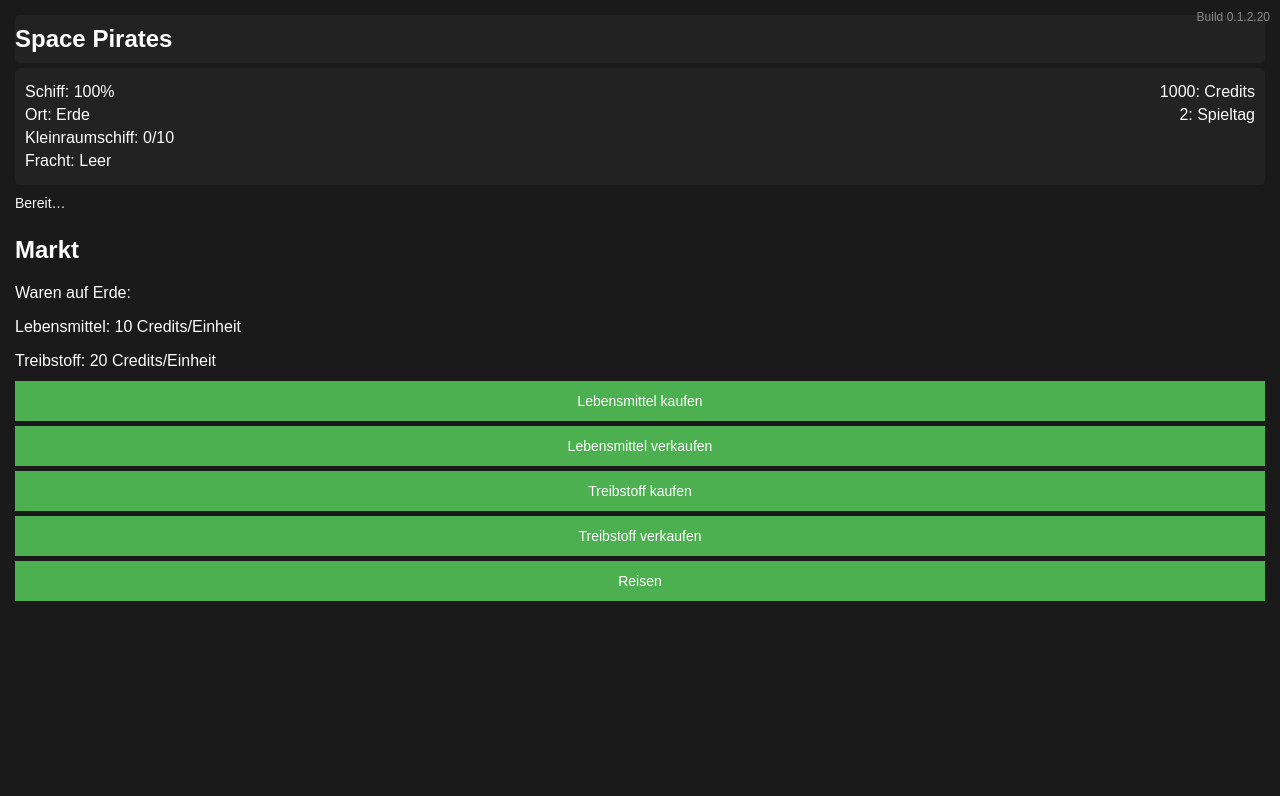
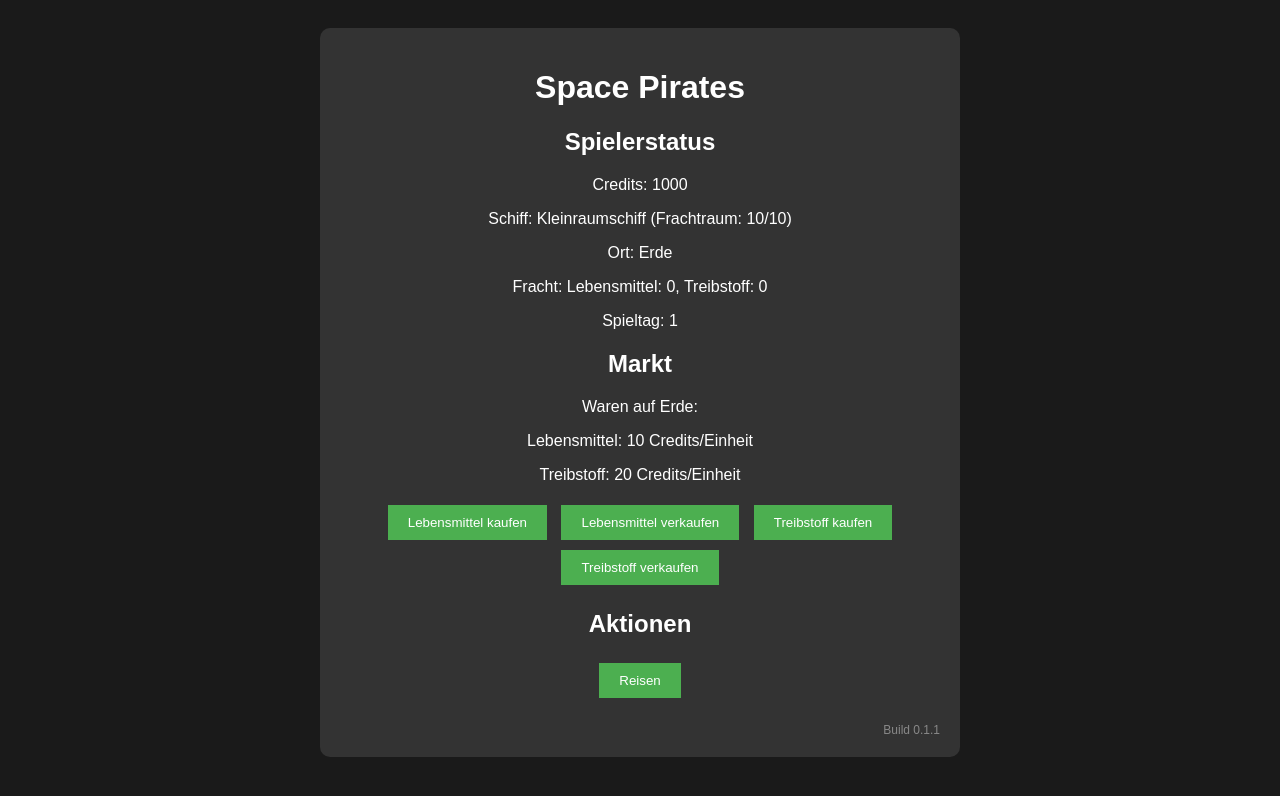
Before and after one commit to mdri141592654/Space-pirates, a plain HTML site: page index.html in a window 1280 px wide. Drawn offline with Linux system fonts and the light colour scheme.

Commit message:
Update index.html

```diff
--- a/index.html
+++ b/index.html
@@ -5,156 +5,87 @@
     <meta name="viewport" content="width=device-width, initial-scale=1.0, maximum-scale=1.0, user-scalable=no">
     <title>Space Pirates</title>
     <style>
-        * {
-            box-sizing: border-box; /* Globale Anwendung für konsistente Breiten */
-        }
         body {
             font-family: Arial, sans-serif;
             background-color: #1a1a1a;
             color: #ffffff;
-            margin: 0;
-            padding: 5px;
-            display: flex;
-            flex-direction: column;
-            height: 100vh; /* Vollständige Bildschirmhöhe */
+            text-align: center;
+            padding: 20px;
         }
         #game-container {
-            width: 100%;
-            background-color: transparent; /* Grauer Kasten entfernt */
-            padding: 10px;
+            max-width: 600px;
+            margin: 0 auto;
+            background-color: #333;
+            padding: 20px;
             border-radius: 10px;
-            display: flex;
-            flex-direction: column;
-            flex: 1 0 auto; /* Flexible Höhe ohne Überlauf */
-            min-height: 0; /* Verhindert Überlauf durch Flex */
-        }
-        #title {
-            width: 100%;
-            background-color: #222;
-            padding: 10px 0;
-            margin-bottom: 5px;
-            border-radius: 5px;
-        }
-        #title h1 {
-            margin: 0;
-            font-size: 24px;
-        }
-        #status {
-            background-color: #222;
-            padding: 10px;
-            margin-bottom: 5px;
-            border-radius: 5px;
-            width: 100%; /* Sicherstellen, dass die volle Breite genutzt wird */
-        }
-        #status p {
-            margin: 5px 0;
-            display: flex;
-            justify-content: space-between; /* Zweispaltiges Layout */
-        }
-        #market, #travel-options {
-            height: 350px; /* Feste Höhe für Konsistenz */
-            display: flex;
-            flex-direction: column;
-            justify-content: flex-start;
-            margin: 0;
-            background-color: transparent; /* Platzhalter für Hintergrundbild */
-            /* background-image: url('path/to/image.jpg'); Zukünftiges Bild */
-        }
-        #market-info, #travel-info {
-            height: 60px; /* Feste Höhe für Szene-Informationen */
-            margin-bottom: 5px;
-        }
-        #market-buttons, #planet-buttons {
-            display: flex;
-            flex-direction: column;
-            margin-top: 100px; /* Aktions-Menü beibehalten */
         }
         button {
             padding: 10px 20px;
-            margin-bottom: 5px; /* Gleichmäßiger Abstand */
+            margin: 5px;
             background-color: #4CAF50;
             color: white;
             border: none;
             cursor: pointer;
-            touch-action: manipulation;
-            font-size: 14px;
-            width: 100%;
-            box-sizing: border-box;
-            text-align: center;
-            height: 40px;
-            display: flex;
-            align-items: center;
-            justify-content: center;
-            line-height: 20px;
-        }
-        button:last-child {
-            margin-bottom: 0; /* Kein Abstand am letzten Button */
+            touch-action: manipulation; /* Verhindert Doppeltipp-Zoomen */
         }
         button:hover {
             background-color: #45a049;
         }
+        #status, #market, #travel-options {
+            margin: 20px 0;
+        }
         #travel-options {
-            display: none;
-        }
-        #message {
-            margin: 5px 0;
-            font-size: 14px;
+            display: none; /* Versteckt Planetenwahl initial */
         }
         #build-version {
             font-size: 12px;
             color: #888;
-            position: absolute; /* Absolut positioniert */
-            top: 10px;
-            right: 10px;
-            z-index: 10; /* Über anderen Inhalten */
+            margin-top: 20px;
+            text-align: right;
         }
     </style>
 </head>
 <body>
     <div id="game-container">
-        <div id="title">
         <h1>Space Pirates</h1>
+        <div id="status">
+            <h2>Spielerstatus</h2>
+            <p>Credits: <span id="credits">1000</span></p>
+            <p>Schiff: <span id="ship">Kleinraumschiff (Frachtraum: 10)</span></p>
+            <p>Ort: <span id="location">Erde</span></p>
+            <p>Fracht: <span id="inventory">Leer</span></p>
+            <p>Spieltag: <span id="day">1</span></p>
         </div>
-        <div id="status">
-            <p><span>Schiff: <span id="ship-condition">100%</span></span><span><span id="credits">1000</span>: Credits</span></p>
-            <p><span>Ort: <span id="location">Erde</span></span><span><span id="day">2</span>: Spieltag</span></p>
-            <p><span id="ship">Kleinraumschiff: 0/10</span></p>
-            <p><span>Fracht: <span id="inventory">Leer</span></span></p>
-        </div>
-        <div id="message">Bereit…</div>
         <div id="market">
-            <div id="market-info">
             <h2>Markt</h2>
             <p>Waren auf <span id="market-location">Erde</span>:</p>
             <p>Lebensmittel: <span id="food-price">10</span> Credits/Einheit</p>
             <p>Treibstoff: <span id="fuel-price">20</span> Credits/Einheit</p>
-            </div>
-            <div id="market-buttons">
             <button onclick="buyItem('Lebensmittel', 10)">Lebensmittel kaufen</button>
             <button onclick="sellItem('Lebensmittel', 10)">Lebensmittel verkaufen</button>
             <button onclick="buyItem('Treibstoff', 20)">Treibstoff kaufen</button>
             <button onclick="sellItem('Treibstoff', 20)">Treibstoff verkaufen</button>
+        </div>
+        <div id="actions">
+            <h2>Aktionen</h2>
             <button onclick="showTravelOptions()">Reisen</button>
         </div>
+        <div id="travel-options">
+            <h2>Wähle einen Planeten</h2>
+            <div id="planet-buttons"></div>
+            <button onclick="cancelTravel()">Abbrechen</button>
         </div>
-        <div id="travel-options">
-            <div id="travel-info">
-                <h2>Wähle einen Planeten</h2>
-            </div>
-            <div id="planet-buttons">
-                <!-- Planeten-Buttons und Abbrechen werden hier eingefügt -->
-            </div>
-        </div>
-        <div id="build-version">Build 0.1.2.20</div>
+        <div id="message"></div>
+        <div id="build-version">Build 0.1.1</div>
     </div>
 
     <script>
         let player = {
             credits: 1000,
-            ship: { name: "Kleinraumschiff", cargoSpace: 10, usedSpace: 0, condition: 100 },
+            ship: { name: "Kleinraumschiff", cargoSpace: 10, usedSpace: 0 },
             inventory: { Lebensmittel: 0, Treibstoff: 0 },
             location: "Erde",
-            day: 2
+            day: 1
         };
 
         let planets = [
@@ -165,15 +96,9 @@
 
         function updateDisplay() {
             document.getElementById("credits").textContent = player.credits;
-            document.getElementById("ship").textContent = `${player.ship.name}: ${player.ship.usedSpace}/${player.ship.cargoSpace}`;
-            document.getElementById("ship-condition").textContent = `${player.ship.condition}%`;
+            document.getElementById("ship").textContent = `${player.ship.name} (Frachtraum: ${player.ship.cargoSpace - player.ship.usedSpace}/${player.ship.cargoSpace})`;
             document.getElementById("location").textContent = player.location;
-            // Nur Ressourcen mit Menge > 0 anzeigen
-            const inventoryItems = Object.entries(player.inventory)
-                .filter(([_, qty]) => qty > 0)
-                .map(([item, qty]) => `${item}: ${qty}`)
-                .join(", ");
-            document.getElementById("inventory").textContent = inventoryItems || "Leer";
+            document.getElementById("inventory").textContent = Object.entries(player.inventory).map(([item, qty]) => `${item}: ${qty}`).join(", ") || "Leer";
             document.getElementById("day").textContent = player.day;
             let currentPlanet = planets.find(p => p.name === player.location);
             document.getElementById("market-location").textContent = player.location;
@@ -210,10 +135,14 @@
 
         function showTravelOptions() {
             console.log("Zeige Planetenwahl");
+            // Verstecke Markt und Aktionen
             document.getElementById("market").style.display = "none";
+            document.getElementById("actions").style.display = "none";
+            // Zeige Planetenwahl
             document.getElementById("travel-options").style.display = "block";
+            // Erstelle Buttons für alle Planeten außer dem aktuellen
             let planetButtons = document.getElementById("planet-buttons");
-            planetButtons.innerHTML = "";
+            planetButtons.innerHTML = ""; // Lösche vorherige Buttons
             planets.forEach(planet => {
                 if (planet.name !== player.location) {
                     let button = document.createElement("button");
@@ -222,10 +151,6 @@
                     planetButtons.appendChild(button);
                 }
             });
-            let cancelButton = document.createElement("button");
-            cancelButton.textContent = "Abbrechen";
-            cancelButton.onclick = cancelTravel;
-            planetButtons.appendChild(cancelButton);
             document.getElementById("message").textContent = "Wähle einen Planeten zum Reisen.";
         }
 
@@ -237,7 +162,9 @@
                 player.location = planetName;
                 player.day += 1;
                 document.getElementById("message").textContent = `Gereist nach ${player.location}! Tag ${player.day}`;
+                // Zeige Markt und Aktionen wieder an, verstecke Planetenwahl
                 document.getElementById("market").style.display = "block";
+                document.getElementById("actions").style.display = "block";
                 document.getElementById("travel-options").style.display = "none";
             } else {
                 document.getElementById("message").textContent = "Nicht genug Treibstoff!";
@@ -247,27 +174,13 @@
 
         function cancelTravel() {
             console.log("Reise abgebrochen");
+            // Zeige Markt und Aktionen wieder an, verstecke Planetenwahl
             document.getElementById("market").style.display = "block";
+            document.getElementById("actions").style.display = "block";
             document.getElementById("travel-options").style.display = "none";
             document.getElementById("message").textContent = "Reise abgebrochen.";
-            // Stabilisiere das Aktions-Menü-Layout
-            const marketButtons = document.getElementById("market-buttons");
-            marketButtons.style.marginTop = "100px"; // Zurücksetzen auf ursprünglichen Wert
-            marketButtons.style.transition = "none"; // Verhindert Übergangseffekte
-            // Erzwinge Neuzeichnen, um Layout zu stabilisieren
-            marketButtons.offsetHeight; // Trigger reflow
             updateDisplay();
         }
-
-        // Verhindere Doppeltipp-Zoomen
-        let lastTouchEnd = 0;
-        document.addEventListener('touchend', function (event) {
-            const now = new Date().getTime();
-            if (now - lastTouchEnd <= 300) {
-                event.preventDefault();
-            }
-            lastTouchEnd = now;
-        }, false);
 
         updateDisplay();
     </script>
```
Lines whose indentation alone changed are shown as unchanged.
